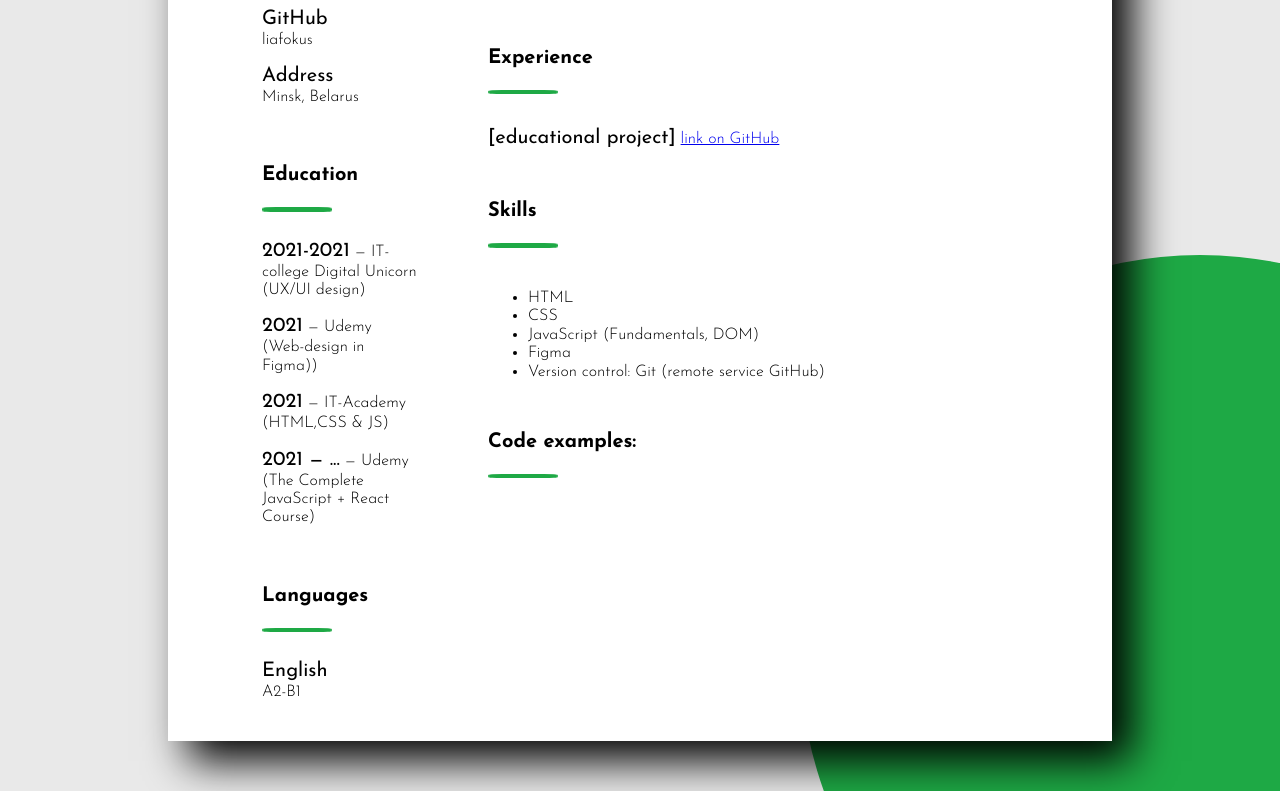
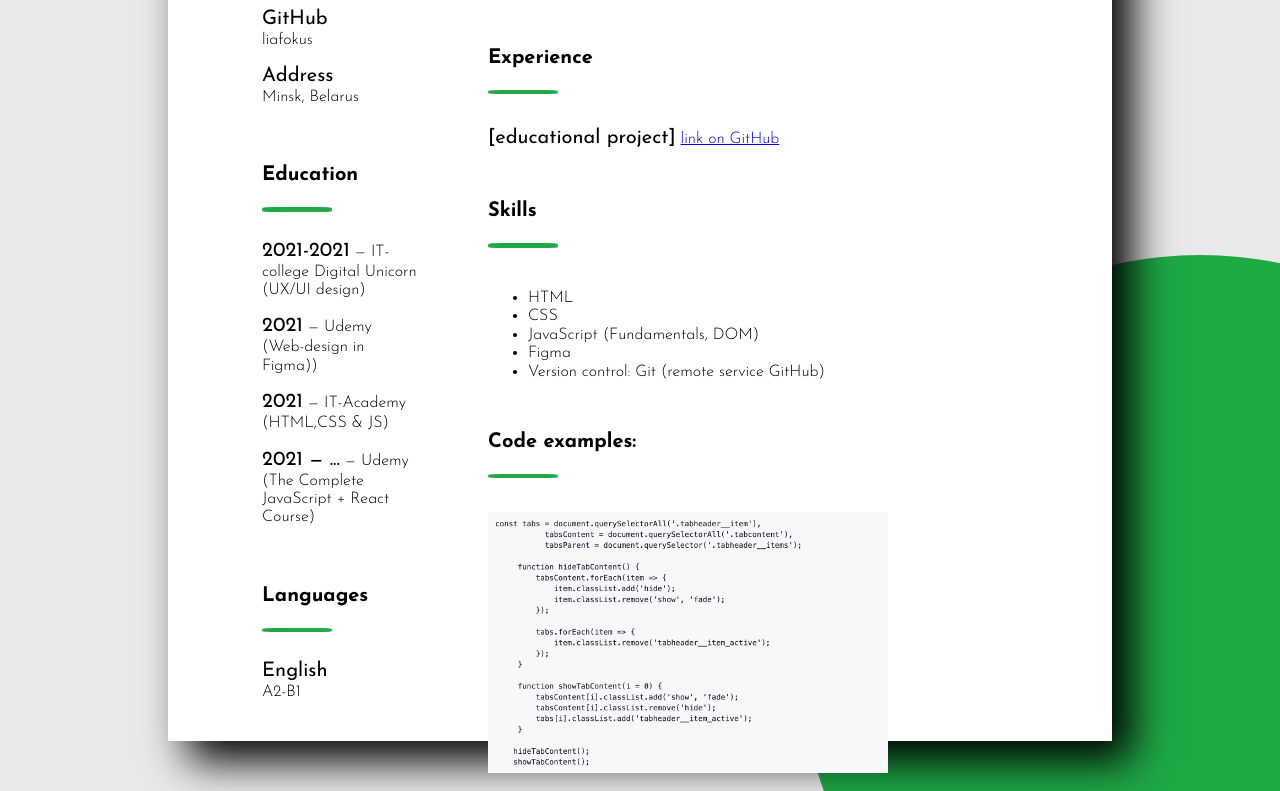
Before and after one commit to romanfinkin/Olya, a website: page index.html in a window 1280 px wide. Shown: the part 545-1336 px from the top of the page. Drawn offline with nearby package versions, Linux system fonts and the light colour scheme.

Commit message:
feat:updated cv file

```diff
--- a/index.html
+++ b/index.html
@@ -53,9 +53,7 @@
                 </ul>
                 <h3>Code examples:</h3>
                 <img id="line" src="image/Line 1.png" alt="line">
-                <p><code>
-
-                </code></p>
+                <p><img id="code" src="image/Снимок экрана 2022-03-25 в 22.35.43.png" alt="code"></p>
             </div>
         </div>
      </div>
--- a/style.css
+++ b/style.css
@@ -77,3 +77,6 @@ span{
     font-size: 20px;
     font-weight: 400;
 }
+#code{
+    width: 400px;
+}
```
Also changed, not shown: image/Снимок экрана 2022-03-25 в 22.35.43.png (added).
